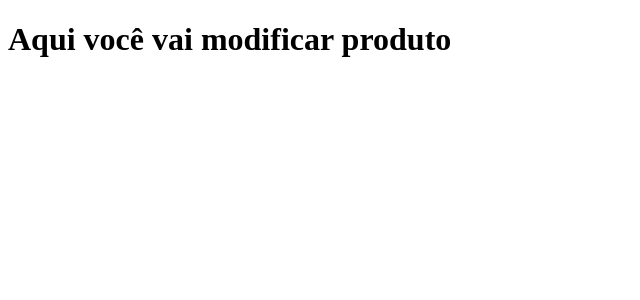
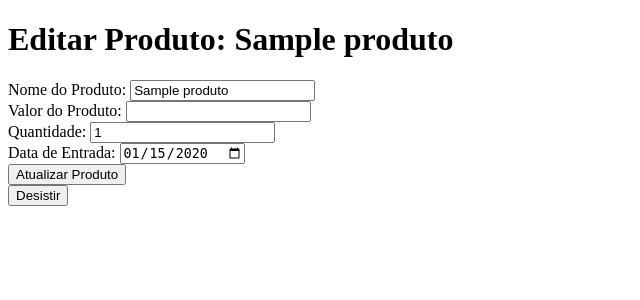
Before and after one commit to ViniciusAlmeidaAndrade/Estoque_projeto-web, a Django app: template sistema/templates/estoque/editar/modificar.html in a window 1280 px wide. Shown: the top 300 px of the page, without its empty margins (0-640 px from the left). Run offline with Django 5.2, Linux system fonts and the light colour scheme; the template is opened without the code that fills it: values that come from a table or form of the project are taken from there, others are empty; tables that the repository leaves empty hold one stand-in row (values such as "Sample post").

Commit message:
Parte de estoque semi-completa
Falta implementar pequenas validações

```diff
--- a/sistema/admin.py
+++ b/sistema/admin.py
@@ -5,4 +5,4 @@
 
 @admin.register(Produtos)
 class ProdutosAdmin(admin.ModelAdmin):
-    list_display = ('id_prod', 'nome_prod', 'vlr_prod', 'qtnd_prod', 'entrada_prod')  # Adicione os campos que deseja exibir
+    list_display = ('id_prod', 'nome_prod', 'vlr_prod', 'qtnd_prod', 'entrada_prod') #Isso é para aparece a tabela no /admin, caso queira alterar por lá.
--- a/sistema/models.py
+++ b/sistema/models.py
@@ -4,7 +4,7 @@
 
 class Produtos(models.Model):
     id_prod = models.AutoField(primary_key= True)
-    nome_prod = models.CharField(max_length = 150, null = False)
+    nome_prod = models.CharField(max_length = 150, null = False, unique = True)
     vlr_prod = models.DecimalField(max_digits = 6, decimal_places = 2, default = 0)
     qtnd_prod = models.IntegerField(default = 0)
     entrada_prod = models.DateField()
--- a/sistema/templates/estoque/editar/adicionar.html
+++ b/sistema/templates/estoque/editar/adicionar.html
@@ -31,13 +31,14 @@
                 <input type="date" name="data_entrada" id="data_entrada">
             </div>
             <div>
-                <button type="submit">Adicionar</button> <a href="{% url 'estoque' %}">Ver estoque</a>
+                <button type="submit">Adicionar</button>
             </div>
         </form>
+        <a href="{% url 'estoque' %}"><button id="del">Desistir</button></a>
     </div>
 <script>
     {% if nao_add %}
-    alert('O produto não foi adicionado!');
+    alert('Esse produto já existe no estoque!!');
     {% elif add  %}
     alert('O produto foi adicionado!');
     {% endif %}
--- a/sistema/templates/estoque/editar/modificar.html
+++ b/sistema/templates/estoque/editar/modificar.html
@@ -4,12 +4,32 @@
 <head>
     <meta charset="UTF-8">
     <meta name="viewport" content="width=device-width, initial-scale=1.0">
-    <link rel="stylesheet" href="{% static "sistema/estoque/css/estoque.css" %}">
-    <title>Modificar produto</title>
+    <title>Editar Produto</title>
 </head>
 <body>
-    <h1>Aqui você vai modificar produto</h1>
-
-<script src="{% static "sistema/estoque/js/estoque.js" %}"></script>
+    <h1>Editar Produto: {{ produto.nome_prod }}</h1>
+    <form method = "POST">
+        {% csrf_token %}
+        <div>
+            <label for="nome">Nome do Produto:</label>
+            <input type="text" name="nome" id="nome" value="{{ produto.nome_prod }}" required>
+        </div>
+        <div>
+            <label for="valor">Valor do Produto:</label>
+            <input type="number" name="valor" id="valor" min="0" step="0.01" value="{{ produto.vlr_prod }}" required>
+        </div>
+        <div>
+            <label for="quantidade">Quantidade:</label>
+            <input type="number" name="quantidade" id="quantidade" min="0" value="{{ produto.qtnd_prod }}" required>
+        </div>
+        <div>
+            <label for="data_entrada">Data de Entrada:</label>
+            <input type="date" name="data_entrada" id="data_entrada" value="{{ produto.entrada_prod|date:'Y-m-d' }}">
+        </div>
+        <div>
+            <button type="submit">Atualizar Produto</button>
+        </div>
+    </form>
+    <a href="{% url 'estoque' %}"><button id="del">Desistir</button></a>
 </body>
 </html>
--- a/sistema/urls.py
+++ b/sistema/urls.py
@@ -1,11 +1,9 @@
 from django.urls import path, include
 from . import views
-
 urlpatterns = [
-    path('estoque/', views.estoque, name = 'estoque'),
-    path('estoque/adicionar/', views.adicionar_estoque, name = 'add_estoque'),
-    path('estoque/remover/', views.remover_estoque, name = 'remov_estoque'),
-    path('estoque/modificar/', views.modificar_estoque, name = 'mod_estoque'),
-
+    path('estoque/', views.estoque, name = 'estoque'), #Essa aqui sera a nossa home
+    path('estoque/adicionar/', views.adicionar_produto, name = 'add_estoque'), #Essa aqui será o caminho para o gerente add o produto
+    path('estoque/editar/<int:id_prod>/', views.modificar_produto, name='editar_produto'), #Esse aqui é o caminho para o gerente modificar o produto
+    path('estoque/deletar/<int:id_prod>/', views.deletar_produto, name='deletar_produto'), #Esse aqui é o caminho para o gerente apagar o produto
 
 ]
```
Also changed, not shown: sistema/templates/estoque/editar/remover.html (+8 -6 lines), sistema/templates/estoque/estoque.html (+12 -10 lines), sistema/views.py (+49 -20 lines), sistema/migrations/0002_alter_produtos_nome_prod.py (added).
